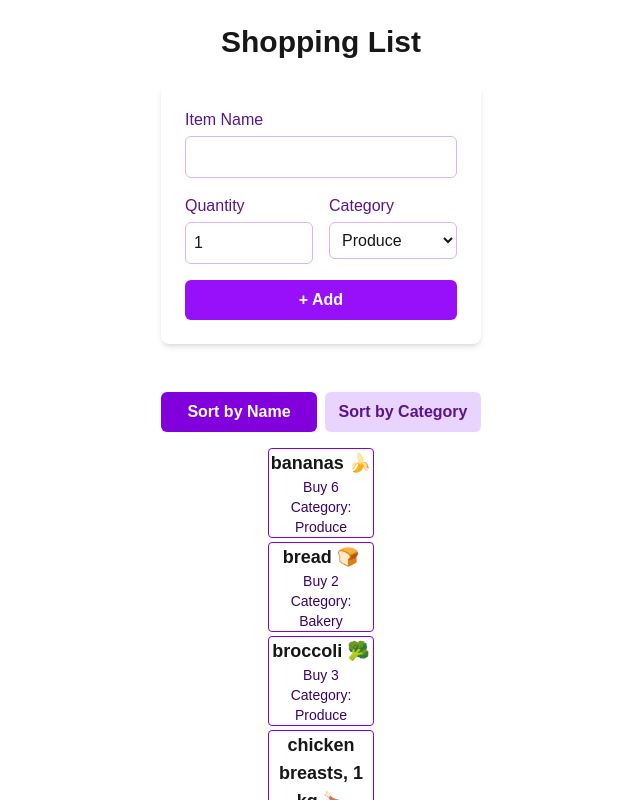
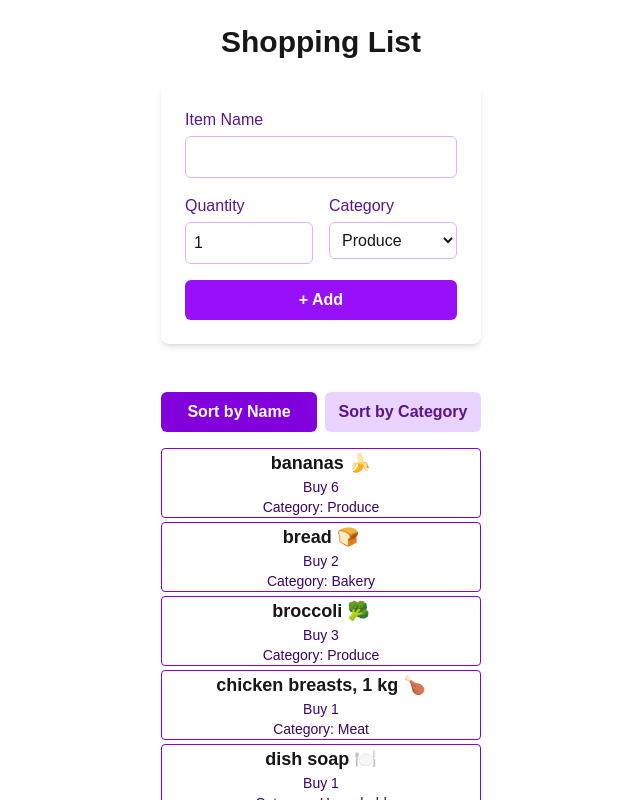
Before and after one commit to cresdom/cprg306-assignments, a Next.js app: page /week-6 in a window 1280 px wide. Shown: the top 800 px of the page, without its empty margins (319-959 px from the left). Built offline with nearby package versions, Linux system fonts and the light colour scheme.

Commit message:
updated styling for item.js

```diff
--- a/app/week-6/item.js
+++ b/app/week-6/item.js
@@ -1,6 +1,6 @@
 export default function Item({ name, quantity, category }) {
     return (
-        <li className="bg-white border border-purple-700 rounded w-1/3 mx-auto mb-1">
+        <li className="bg-white border border-purple-700 rounded w-80 mx-auto mb-1">
             <p className="text-lg font-semibold text-center">{name}</p>
             <p className="text-sm text-purple-950 text-center">Buy {quantity}</p>
             <p className="text-sm text-purple-950 capitalize text-center">Category: {category}</p>
```
